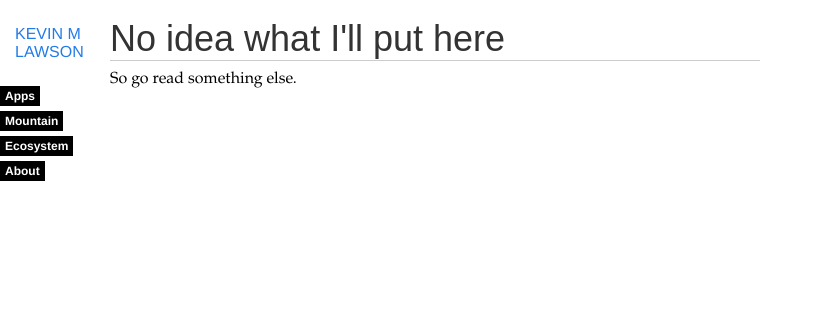
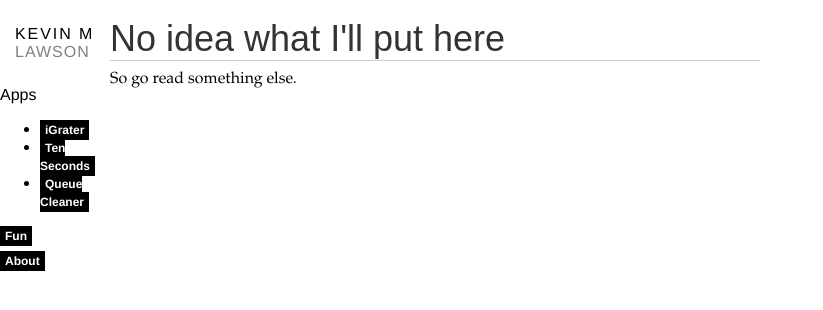
Before and after one commit to zumbojo/zumbojo.github.com, a Jekyll site: the page built from index.html, in a window 1280 px wide. Shown: the top 310 px of the page, without its empty margins (0-823 px from the left). Built offline with Jekyll 4.4.1, drawn with Linux system fonts in a browser that asks for light colours.

Commit message:
Tinkering with sidebar.  Current status: hideous.

```diff
--- a/_layouts/layout.html
+++ b/_layouts/layout.html
@@ -13,16 +13,20 @@
 <div id="header">
   <div id="me">
     <a href="/">
-      <span id="firstname">Kevin</span>
-      <span id="middlename">M</span>
+      <span id="firstname">Kevin M</span>
       <span id="lastname">Lawson</span>
     </a>
   </div>
 
   <div id="sections">
-	<div><a href="/apps">Apps</a></div>
-	<div><a href="/mountain">Mountain</a></div>
-	<div><a href="/ecosystem">Ecosystem</a></div>
+	<div>Apps
+		<ul>
+		  <li><a href="/igrater">iGrater</a></li>
+		  <li><a href="/tenseconds">Ten Seconds</a></li>
+		  <li><a href="/queuecleaner">Queue Cleaner</a></li>
+		</ul>
+  	</div>
+	<div><a href="/fun">Fun</a></div>
     <div><a href="/about">About</a></div>
   </div>
 
--- a/css/styles.css
+++ b/css/styles.css
@@ -111,6 +111,7 @@ h3{
   text-transform: uppercase;
   margin: 10px 0 20px 0;
 }
+/*
 #header #zach{
   padding-left: 1px;
   font-size: 23px;
@@ -125,6 +126,15 @@ h3{
   font-weight: bold;
   letter-spacing: 1px;
   color: #000;
+}
+*/
+#header #firstname {
+  letter-spacing: 0.12em;
+  color: #000;
+}
+#header #lastname {
+  letter-spacing: 1px;
+  color: grey;
 }
 #header .site{
 }
```
